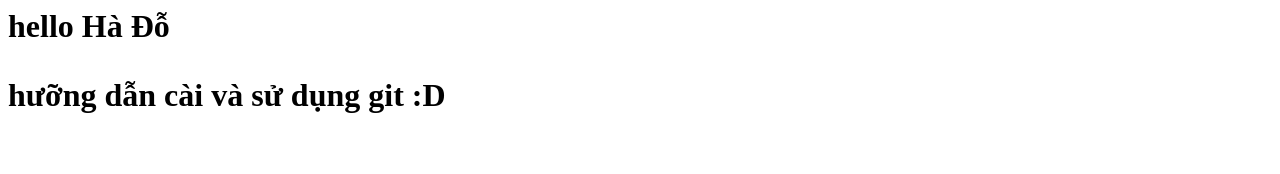
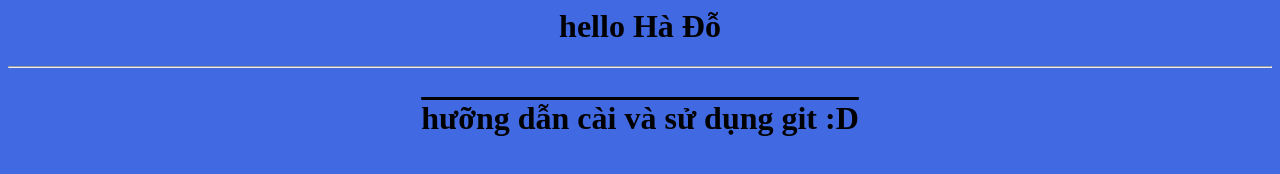
Before and after one commit to freshervn/HelloHaDo, a plain HTML site: page index.html in a window 1280 px wide. Drawn offline with Linux system fonts and the light colour scheme.

Commit message:
mày  phải viết vào đây, cái gì cũng dc

```diff
--- a/index.html
+++ b/index.html
@@ -1,2 +1,24 @@
-<h1> hello Hà Đỗ <h1>
-<p> hưỡng dẫn cài và sử dụng git :D <p>
+<html lang="en">
+<head>
+    <meta charset="UTF-8">
+    <meta name="viewport" content="width=device-width, initial-scale=1.0">
+    <title>Document</title>
+    <style>
+        body{
+            background-color: royalblue;
+        }
+        h1{
+            text-align: center;
+        }
+        p{
+            text-decoration: overline;
+        }
+    </style>
+</head>
+<body>
+    <h1> hello Hà Đỗ <h1>
+        <hr>
+        <p> hưỡng dẫn cài và sử dụng git :D <p>
+
+</body>
+</html>
```
